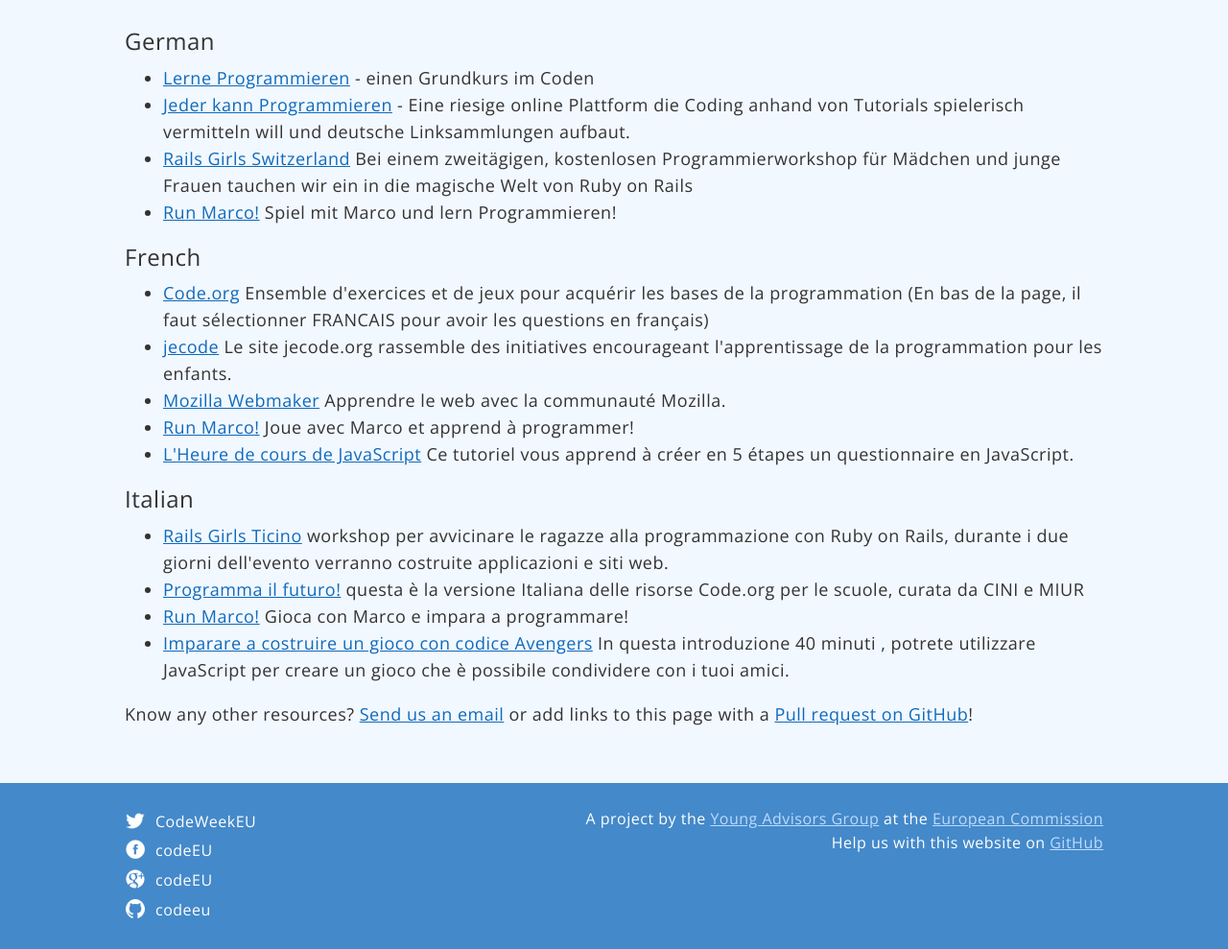
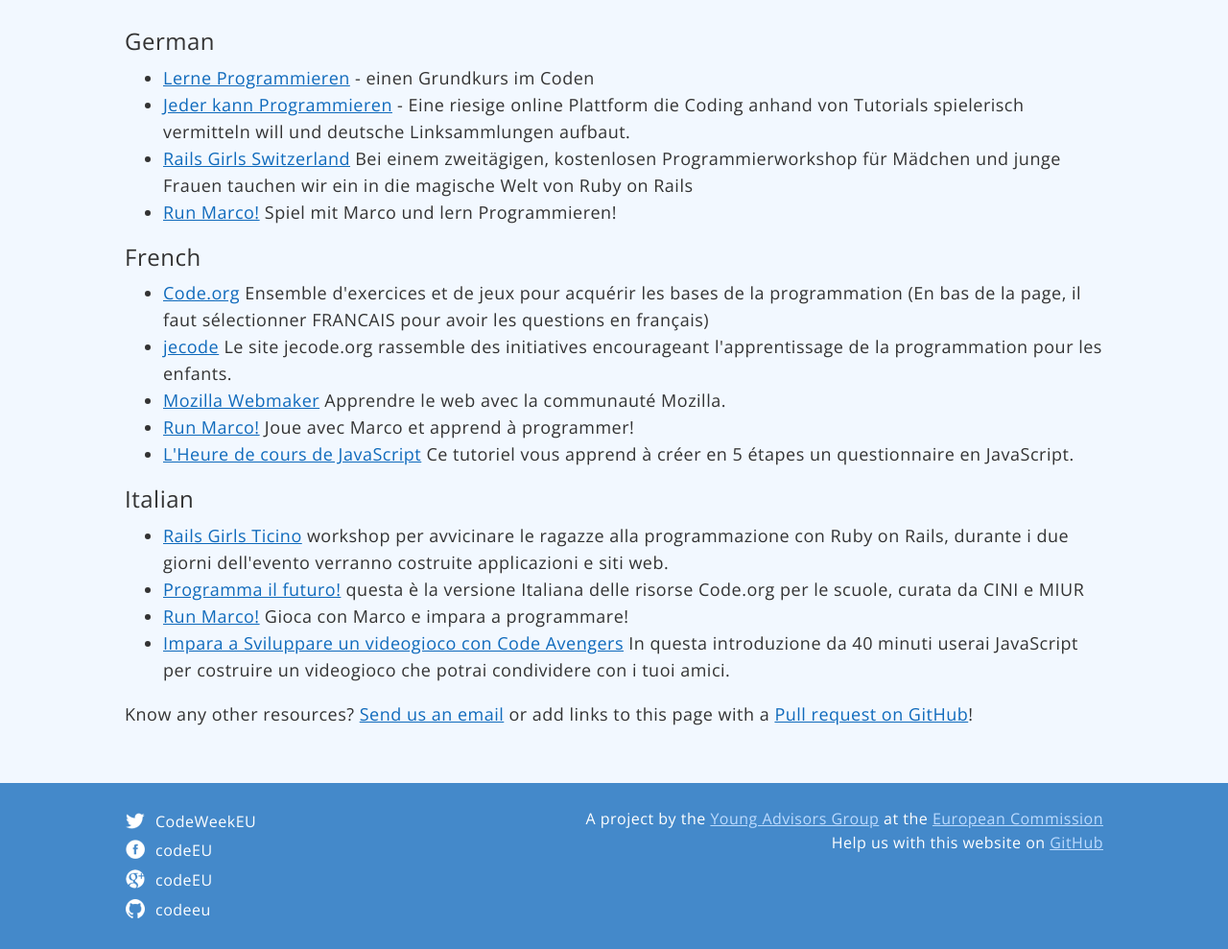
Before and after one commit to codeeu/codeeu.github.io, a Jekyll site: the page built from resources/switzerland/index.html, in a window 1280 px wide, cut to the strip 167-1156 px from the top of the page. Shown: the whole strip at 96% size. Built offline with Jekyll 4.4.1, drawn with Linux system fonts in a browser that asks for light colours; nearby versions of some CDN libraries; Markdown is read by kramdown in place of the engine named in the settings.

Commit message:
Added links to Code Avengers resources

```diff
--- a/resources/switzerland/index.html
+++ b/resources/switzerland/index.html
@@ -25,7 +25,7 @@
 		<li><a href="http://railsgirls.com/Ticino">Rails Girls Ticino</a> workshop per avvicinare le ragazze alla programmazione con Ruby on Rails, durante i due giorni dell'evento verranno costruite applicazioni e siti web.</li>
 		<li><a href="http://programmailfuturo.it/">Programma il futuro!</a> questa è la versione Italiana delle risorse Code.org per le scuole, curata da CINI e MIUR</li>
 		<li><a href="http://www.allcancode.com">Run Marco!</a> Gioca con Marco e impara a programmare!</li>
-		<li><a href="http://www.codeavengers.com/javascript/17?l=it">Imparare a costruire un gioco con codice Avengers</a> In questa introduzione 40 minuti , potrete utilizzare JavaScript per creare un gioco che è possibile condividere con i tuoi amici.</li>
+		<li><a href="http://www.codeavengers.com/javascript/17?l=it">Impara a Sviluppare un videogioco con Code Avengers</a> In questa introduzione da 40 minuti userai JavaScript per costruire un videogioco che potrai condividere con i tuoi amici.</li>
 	</ul>
 
 
```
